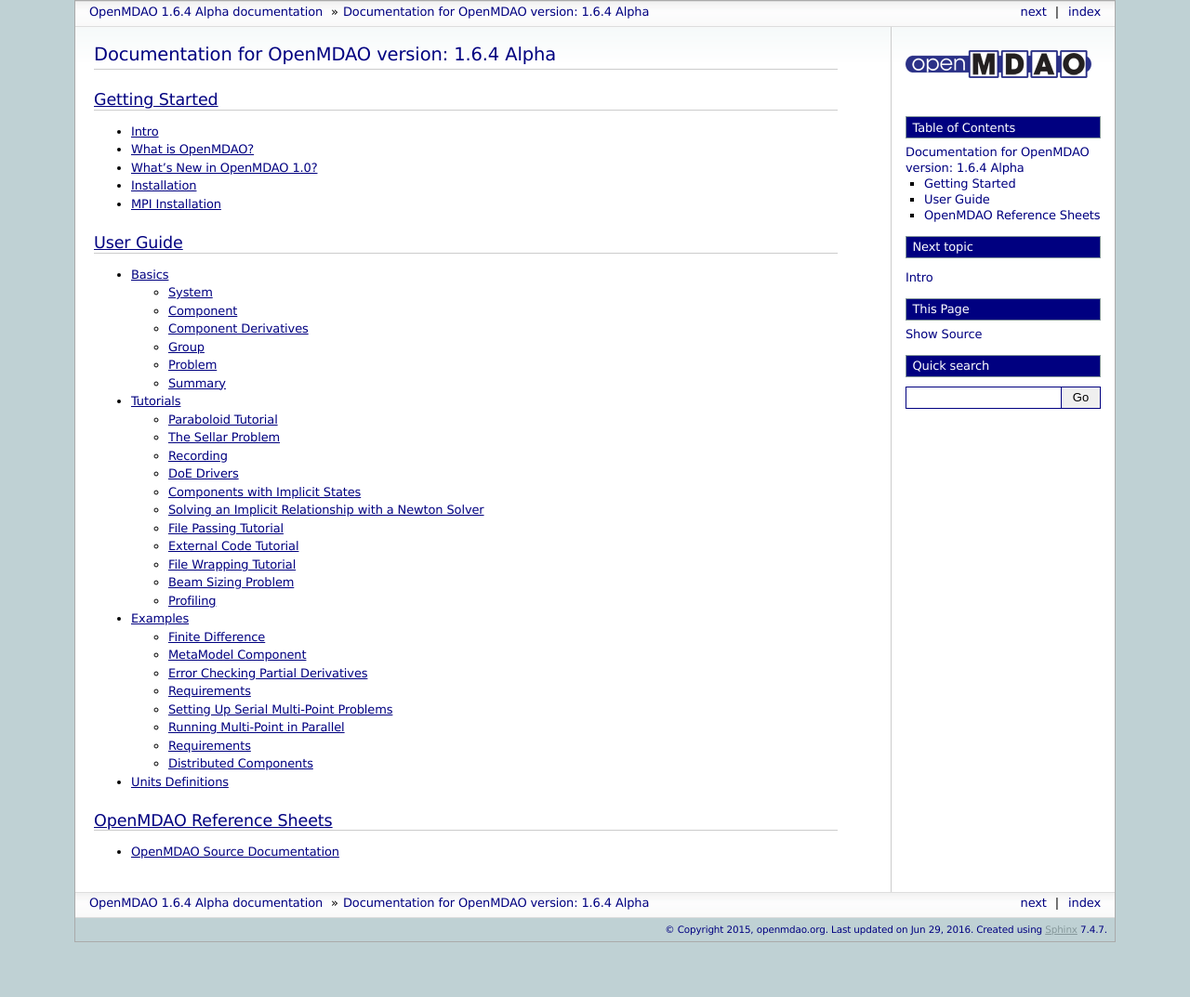
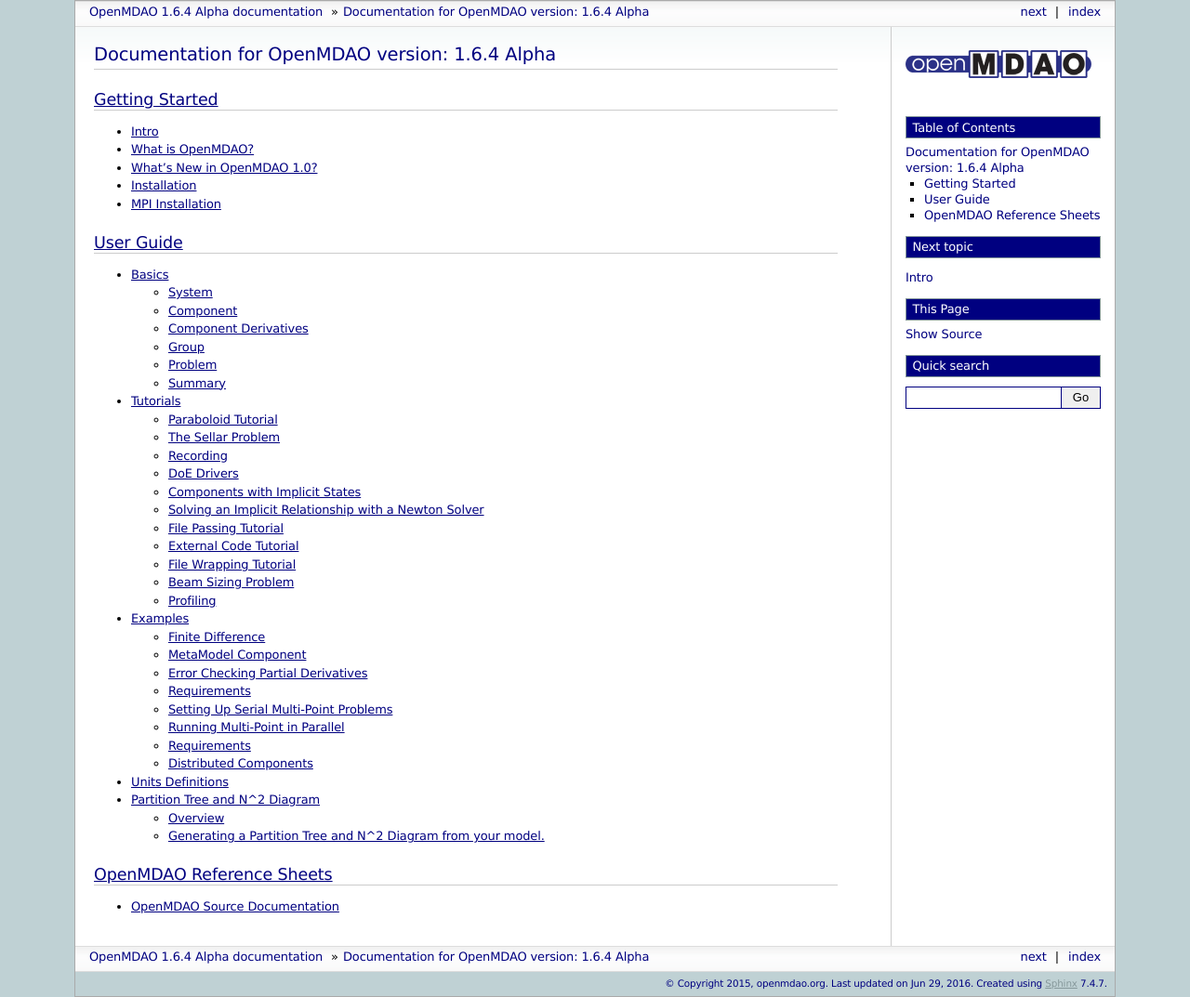
Before and after one commit to OpenMDAO/OpenMDAO1, a Sphinx documentation site: the page built from openmdao/docs/index.rst, in a window 1280 px wide. Shown: the whole page at 93% size. Built offline with Sphinx 7.4.7, drawn with Linux system fonts in a browser that asks for light colours; before the commit the page ends 1014 px from its top, so only the background shows below that; part of the change alters nothing that is shown.

Commit message:
add partition tree n2 docs

```diff
--- a/openmdao/docs/index.rst
+++ b/openmdao/docs/index.rst
@@ -29,6 +29,7 @@ Documentation for OpenMDAO version: |release|
    usr-guide/tutorials.rst
    usr-guide/examples.rst
    usr-guide/units.rst
+   usr-guide/debug_tools/partition-tree-n2-diagram.rst
 
 
 ============================
--- /dev/null
+++ b/openmdao/docs/usr-guide/debug_tools/partition-tree-n2-diagram.rst
@@ -0,0 +1,123 @@
+
+.. index:: MDAO tutorial problem
+
+================================
+Partition Tree and N^2 Diagram
+================================
+
+Overview
+------------------
+The Partition Tree and N^2 Diagram is a tool for viewing an OpenMDAO model.  The partition tree is shown on the left, and the N^2 diagram is on the right.  The partition tree shows the structure of the OpenMDAO model starting with the root node on the left and its children to the right.  These children (from left to right) include Groups, Subsystems, and Outputs.  Each node's height in the partition tree are sized by the total number of leaf nodes; the more leaf nodes, the taller the node.  When the partition tree is first loaded, all leaf nodes (the right most nodes) are Outputs.  Every node in the partition tree is in execution order from top to bottom.  Left clicking on a node in the partition tree will allow you to navigate to that node. Right clicking on a node will collapse/uncollapse it.
+
+To the right of the Partition Tree is the N^2 (N-Squared) Diagram.  The right most nodes of the partition tree are on the diagonal of the N^2 diagram.  The connections are listed on the off-diagonal of the N^2 diagram.  Connections go from source to target in a clockwise order, so a connection in the upper right goes in normal execution order, but a connection in the bottom left is a feedback.  Hovering over an on-diagonal element will show source-to-connection arrows going to and/or from that element.  Hovering over an off-diagonal upper right connection element will show the clockwise source-to-connection arrow.  Hovering over an off-diagonal lower left connection element will show the clockwise source-to-connection feedback arrow, along with the associated execution cycle going back to the source.  A click on any element in the N^2 diagram will allow those arrows to persist.
+
+.. figure:: full_pt_n2.png
+   :align: center
+   :alt: A full Pycycle model.
+
+   A full Pycycle model.
+
+
+.. figure:: pt_zoomed.png
+   :align: center
+   :alt: Left clicking on the `statics` element in the Partition Tree will zoom in to it.
+
+   Left clicking on the `statics` element in the Partition Tree will zoom in to it.
+
+
+.. figure:: pt_collapsed.png
+   :align: center
+   :alt: Right clicking on the `props` group element in the Partition Tree will collapse its children.
+
+   Right clicking on the `props` group element in the Partition Tree will collapse its children.
+
+
+.. figure:: n2_on_diagonal_hover.png
+   :align: center
+   :alt: Hovering over the `Ps` on diagonal element in the N^2 diagram will show source-to-connection arrows going to and/or from that element.
+
+   Hovering over the `Ps` on diagonal element in the N^2 diagram will show source-to-connection arrows going to and/or from that element.
+
+
+.. figure:: n2_off_diagonal_hover.png
+   :align: center
+   :alt: Hovering over the `Ps` off diagonal connection element in the N^2 diagram will show the clockwise source-to-connection feedback arrow, along with the associated execution cycle going back to the source.
+
+   Hovering over the `Ps` off diagonal connection element in the N^2 diagram will show the clockwise source-to-connection feedback arrow, along with the associated execution cycle going back to the source.
+
+
+.. figure:: legend.png
+   :align: center
+   :alt: The legend explains the colors and symbols in the partition tree and N^2 diagrams.
+
+   The legend explains the colors and symbols in the partition tree and N^2 diagrams.
+
+
+
+Generating a Partition Tree and N^2 Diagram from your model.
+----------------------------------------------------------------
+Generating a Partition Tree and N^2 Diagram from your model is very simple.  It involves calling the `view_tree` function.  The `view_tree` function takes an OpenMDAO `Problem` as a parameter.  This `Problem` must call `setup()` before being passed to `view_tree`.  Below is an example on how to generate the diagram from the `Paraboloid` example.  It involves two lines of code at the bottom after `prob.setup()`.  Notice we don't need to call `prob.run()` to generate the diagram.  By default, this will generate a single file called `partition_tree_n2.html` and open it with the defaut web browser.  It will require a connection to the internet to fetch the latest version of D3.js.  The diagram has been tested in Chrome and Firefox.
+
+.. testcode:: GenPartitionTree
+
+    from openmdao.api import IndepVarComp, Component, Problem, Group
+
+
+    class Paraboloid(Component):
+        """ Evaluates the equation f(x,y) = (x-3)^2 + xy + (y+4)^2 - 3 """
+
+        def __init__(self):
+            super(Paraboloid, self).__init__()
+
+            self.add_param('x', val=0.0)
+            self.add_param('y', val=0.0)
+
+            self.add_output('f_xy', val=0.0)
+
+        def solve_nonlinear(self, params, unknowns, resids):
+            """f(x,y) = (x-3)^2 + xy + (y+4)^2 - 3
+            Optimal solution (minimum): x = 6.6667; y = -7.3333
+            """
+
+            x = params['x']
+            y = params['y']
+
+            unknowns['f_xy'] = (x-3.0)**2 + x*y + (y+4.0)**2 - 3.0
+
+        def linearize(self, params, unknowns, resids):
+            """ Jacobian for our paraboloid."""
+
+            x = params['x']
+            y = params['y']
+            J = {}
+
+            J['f_xy', 'x'] = 2.0*x - 6.0 + y
+            J['f_xy', 'y'] = 2.0*y + 8.0 + x
+            return J
+
+    if __name__ == "__main__":
+
+        prob = Problem()
+
+        root = prob.root = Group()
+
+        root.add('p1', IndepVarComp('x', 3.0))
+        root.add('p2', IndepVarComp('y', -4.0))
+        root.add('p', Paraboloid())
+
+        root.connect('p1.x', 'p.x')
+        root.connect('p2.y', 'p.y')
+
+        prob.setup()
+
+        #partition tree and n^2 diagram code
+        from openmdao.api import view_tree
+        view_tree(prob) #call view_tree(problem, outfile='partition_tree_n2.html', show_browser=True)
+
+
+
+.. testcleanup:: GenPartitionTree
+
+    import os
+    if os.path.exists('partition_tree_n2.html'):
+        os.remove('partition_tree_n2.html')
```
Also changed, not shown: openmdao/docs/usr-guide/debug_tools/full_pt_n2.png (added), openmdao/docs/usr-guide/debug_tools/legend.png (added), openmdao/docs/usr-guide/debug_tools/n2_off_diagonal_hover.png (added), openmdao/docs/usr-guide/debug_tools/n2_on_diagonal_hover.png (added), openmdao/docs/usr-guide/debug_tools/pt_collapsed.png (added), openmdao/docs/usr-guide/debug_tools/pt_zoomed.png (added), 1 other file.
